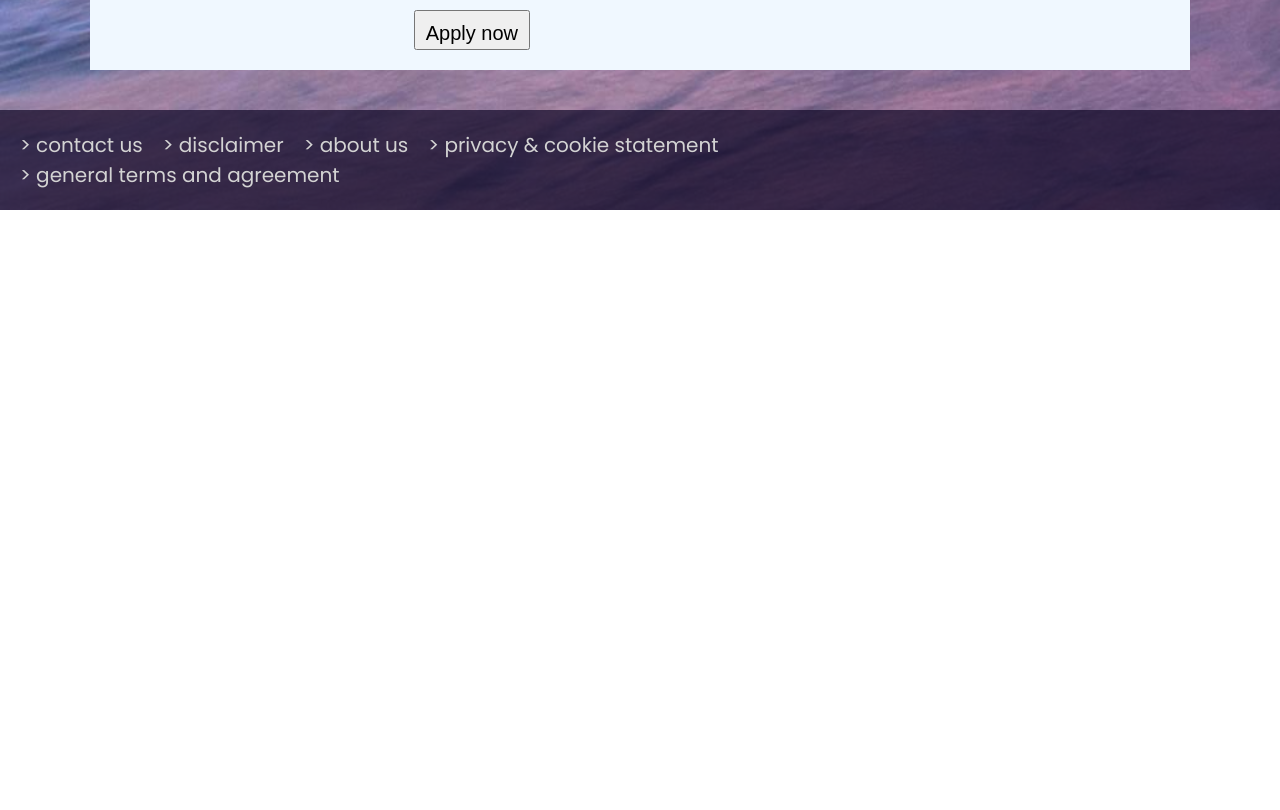
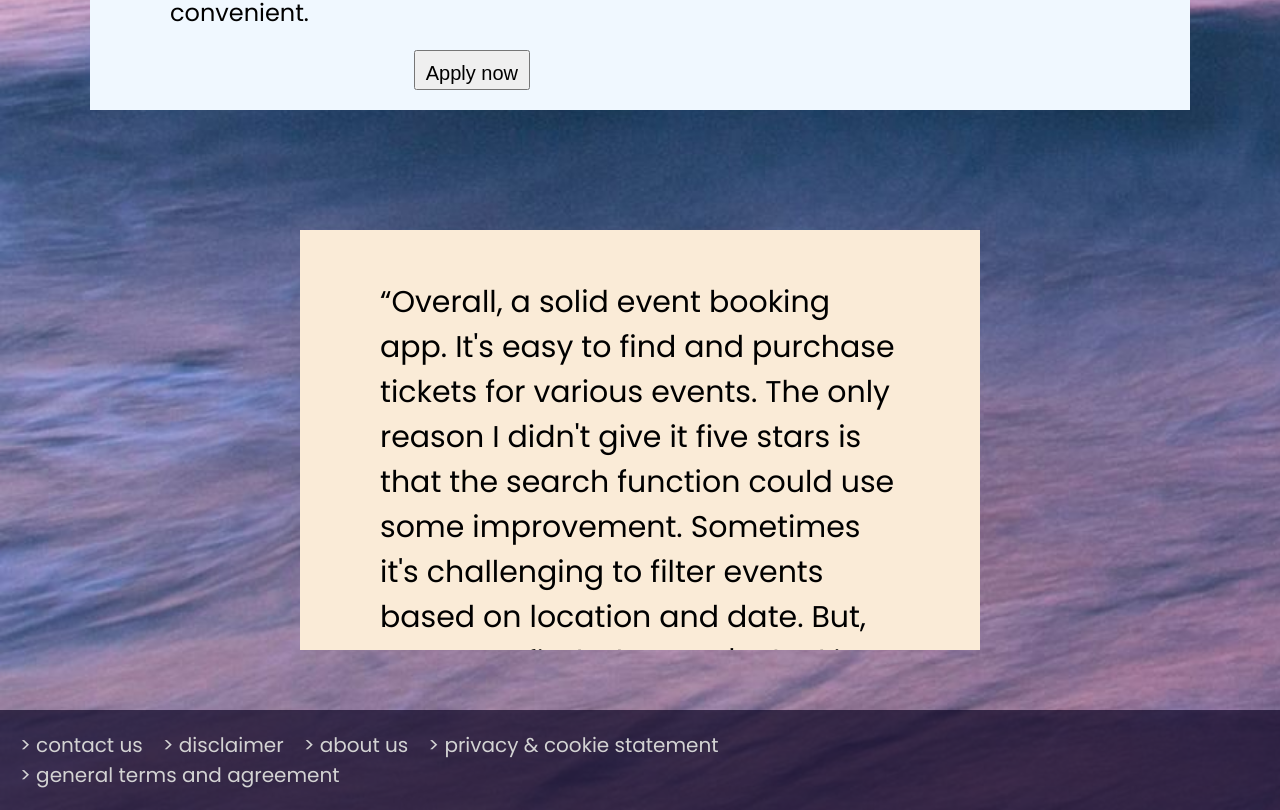
Before and after one commit to kramzer22/capstone-event-booking-app, a React (Vite) app: page / in a window 1280 px wide. Shown: the part 2469-3279 px from the top of the page. Before the commit the page ends 2679 px from the top, so only its background shows below. Built offline with nearby package versions, Linux system fonts and the light colour scheme.

Commit message:
add carousel

```diff
--- /dev/null
+++ b/src/components/index-review/IndexReview.jsx
@@ -0,0 +1,63 @@
+import "./indexReview.css";
+
+function IndexReview({}) {
+  const reviews = [
+    {
+      id: 1,
+      name: "John Doe",
+      ratings: 5,
+      comment:
+        "I love this event booking app! It's so user-friendly and efficient. I've used it to book tickets for concerts and sports events, and it always delivers. The interface is sleek, and I appreciate the option to choose my seats. Plus, the notifications keep me updated about any changes. Highly recommended",
+    },
+    {
+      id: 2,
+      name: "Jane Doe",
+      ratings: 5,
+      comment:
+        "Overall, a solid event booking app. It's easy to find and purchase tickets for various events. The only reason I didn't give it five stars is that the search function could use some improvement. Sometimes it's challenging to filter events based on location and date. But, once you find what you're looking for, the booking process is smooth.",
+    },
+    {
+      id: 3,
+      name: "Lisa Turner",
+      ratings: 4,
+      comment:
+        "I've been using this app for a while now, and it's been a reliable source for booking tickets to my favorite events. The layout is intuitive, and the variety of events available is impressive. However, I wish they had more filters to refine the search results. Still, it's a go-to app for event enthusiasts like me.",
+    },
+    {
+      id: 4,
+      name: "Anonymous",
+      ratings: 3,
+      comment:
+        "Decent app, but it has its quirks. I've encountered some glitches when trying to complete transactions, and customer support wasn't always quick to respond. It's good for booking events, but it needs improvement in terms of technical stability and support.",
+    },
+    {
+      id: 5,
+      name: "Richard White",
+      ratings: 5,
+      comment:
+        "I've had a good experience with this app for the most part. It's convenient and easy to use. The only downside is the service fees, which can sometimes feel a bit high. But if you're willing to overlook that, it's a handy app for booking tickets to your favorite events.",
+    },
+  ];
+
+  const createReviewCarousel = () => {
+    return reviews.map((review) => {
+      let stars = "";
+      for (let i = 0; i < review.ratings; i++) {
+        stars = `${stars}★`;
+      }
+      return (
+        <div key={review.id} className="index-review">
+          <p>&ldquo;{review.comment}&rdquo;</p>
+          <div>
+            {<p>{stars}</p>}
+            <p>{review.name}</p>
+          </div>
+        </div>
+      );
+    });
+  };
+
+  return <div className="index-review-container">{createReviewCarousel()}</div>;
+}
+
+export default IndexReview;
--- /dev/null
+++ b/src/components/index-review/indexReview.css
@@ -0,0 +1,76 @@
+.index-review-container {
+  display: flex;
+  margin: 0 100px 60px 100px;
+  max-width: calc(100% - 30em);
+  overflow: hidden;
+}
+
+.index-review {
+  display: flex;
+  flex-direction: column;
+  flex: 0 0 100%;
+  gap: 40px;
+
+  padding: 50px 80px 40px 80px;
+  height: 420px;
+  background-color: antiquewhite;
+
+  transition: transform 0.5s;
+}
+
+.index-review p {
+  font-size: 30px;
+}
+
+.index-review div {
+  flex-grow: 1;
+  display: flex;
+  flex-direction: column;
+  justify-content: flex-end;
+  align-items: end;
+}
+
+.index-review div p:last-of-type {
+  font-size: 34px;
+  font-weight: bold;
+}
+
+.index-review {
+  animation: slide 20s linear infinite;
+}
+
+@keyframes slide {
+  0% {
+    transform: translateX(0);
+  }
+  18% {
+    transform: translateX(0);
+  }
+  20% {
+    transform: translateX(-100%);
+  }
+  38% {
+    transform: translateX(-100%);
+  }
+  40% {
+    transform: translateX(-200%);
+  }
+  58% {
+    transform: translateX(-200%);
+  }
+  60% {
+    transform: translateX(-300%);
+  }
+  78% {
+    transform: translateX(-300%);
+  }
+  80% {
+    transform: translateX(-400%);
+  }
+  98% {
+    transform: translateX(-400%);
+  }
+  100% {
+    transform: translateX(0%);
+  }
+}
--- a/src/components/index/Index.jsx
+++ b/src/components/index/Index.jsx
@@ -1,4 +1,6 @@
 import "./index.css";
+
+import IndexReview from "../index-review/IndexReview";
 
 function Index({}) {
   return (
@@ -65,6 +67,8 @@ function Index({}) {
         </div>
         <img alt="" />
       </div>
+
+      <IndexReview />
     </div>
   );
 }
--- a/src/components/index/index.css
+++ b/src/components/index/index.css
@@ -2,6 +2,8 @@
   display: flex;
   flex-direction: column;
   align-items: center;
+  justify-content: center;
+  gap: 120px;
 
   margin-top: 140px;
   width: 100%;
@@ -12,9 +14,13 @@
   grid-template-columns: 1fr auto;
   justify-content: center;
 
-  margin: 40px;
+  margin: 0 40px;
   width: calc(100% - 180px);
   background-color: aliceblue;
+}
+
+.index-article-container:last-of-type {
+  margin-bottom: 80px;
 }
 
 .index-article {
```
